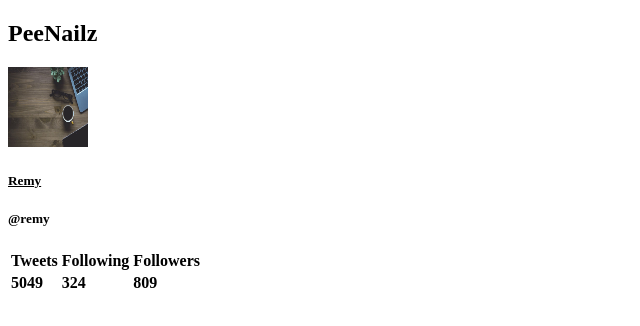
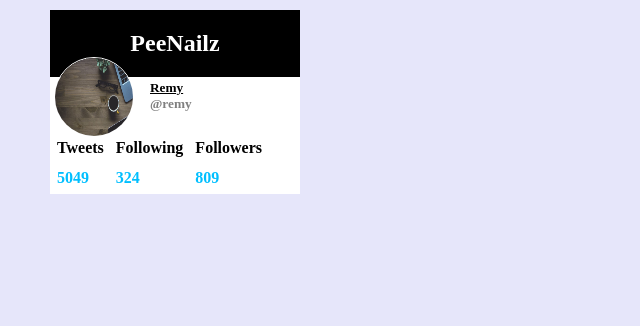
Before and after one commit to Sabastine-Aminaho/Twitter-Assignment, a plain HTML site: page index.html in a window 1280 px wide. Shown: the whole page, without its empty margins (0-640 px from the left). Drawn offline with Linux system fonts and the light colour scheme.

Commit message:
Update index.html

```diff
--- a/index.html
+++ b/index.html
@@ -3,7 +3,7 @@
   <head>
     <meta http-equiv="content-type" content="text/html; charset=utf-8" />
     <title></title>
-
+<link rel="stylesheet" href="Twitter.css">
   </head>
   <body>
     <section>
```
